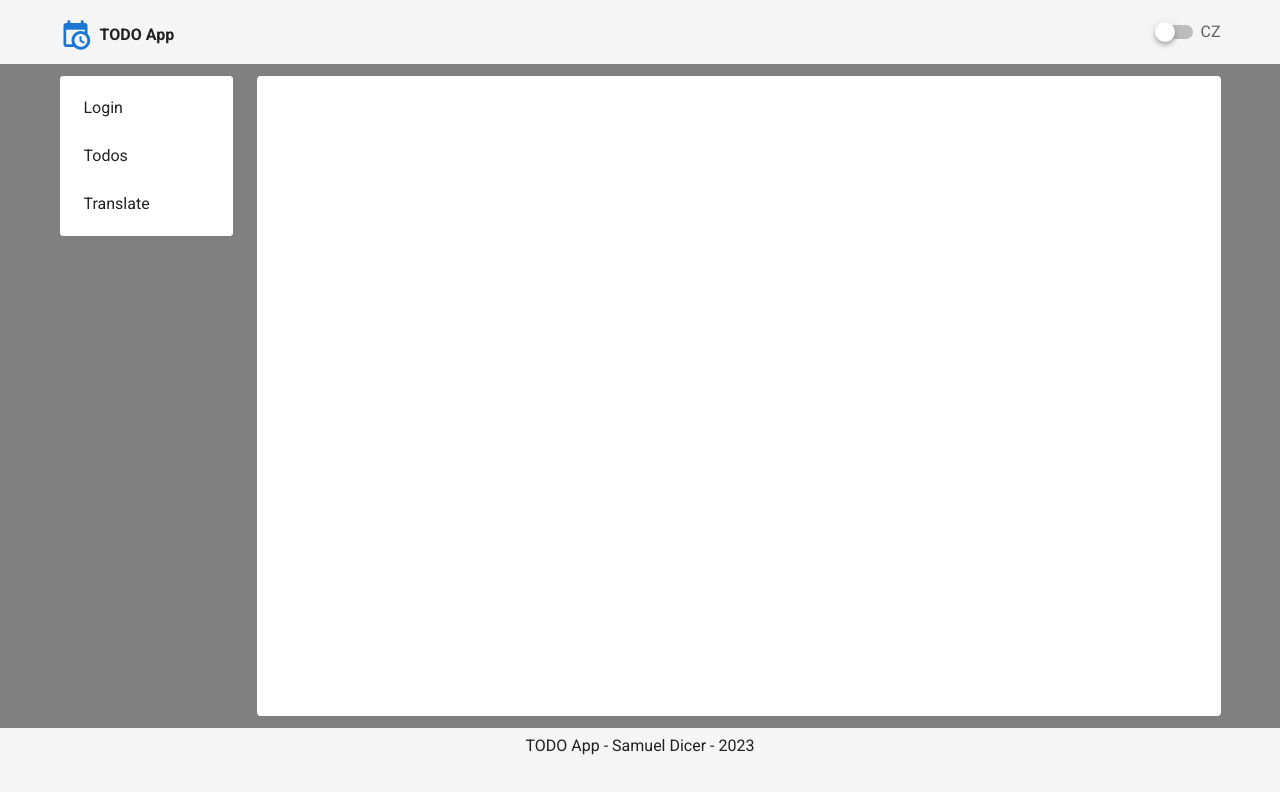
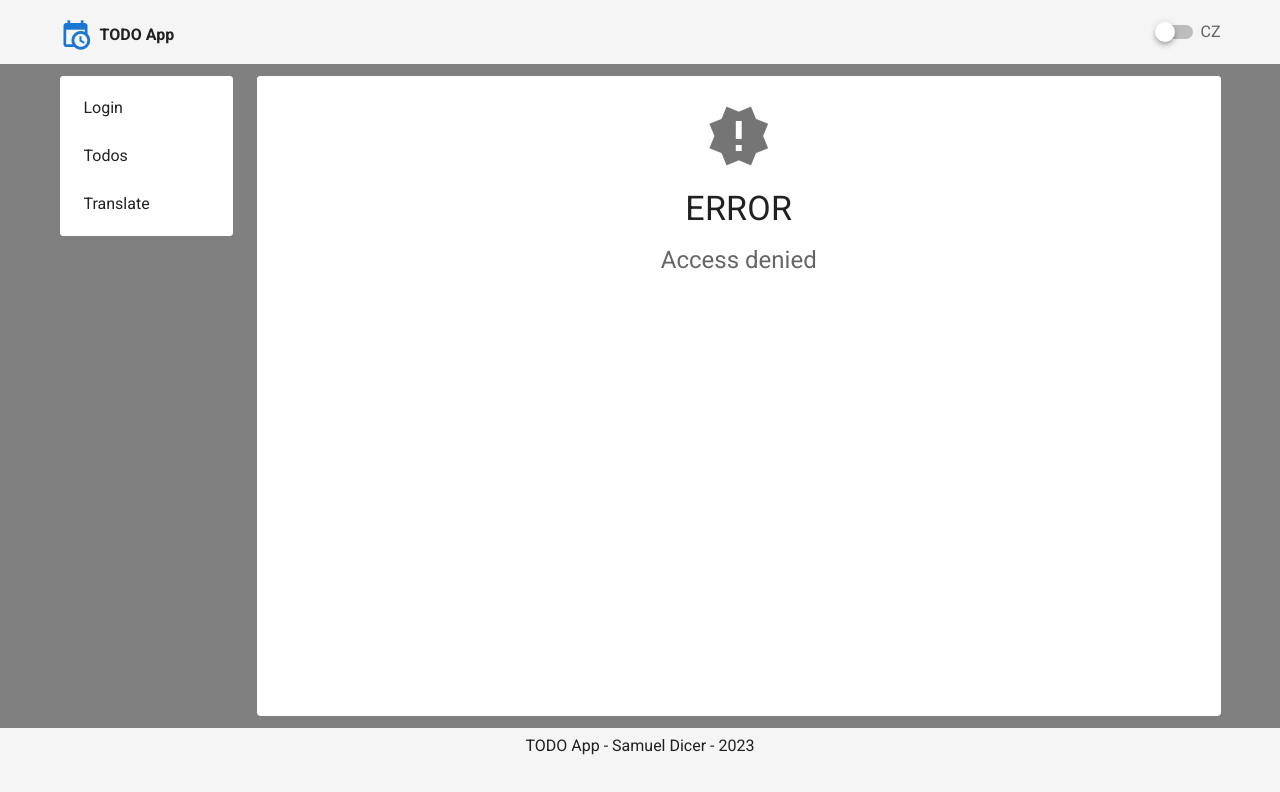
Before and after one commit to samodicer/TodoApp, a Vue app: page /error in a window 1280 px wide. Shown: the top 792 px of the page. Built offline with nearby package versions, Linux system fonts and the light colour scheme.

Commit message:
Error view
Error view added

```diff
--- a/src/main.js
+++ b/src/main.js
@@ -3,14 +3,14 @@ import App from "./App.vue";
 import router from "./router";
 import store from "./store";
 import vuetify from "./plugins/vuetify";
-import i18n from './i18n'
+import i18n from "./i18n";
 
 Vue.config.productionTip = false;
 
 router.beforeEach((to, from, next) => {
   if (to.matched.some((record) => record.meta.requiresLogin)) {
     if (localStorage.getItem("authToken") == null) {
-      next({ name: "login" });
+      next({ name: "error" });
     } else {
       next();
     }
@@ -24,5 +24,5 @@ new Vue({
   store,
   vuetify,
   i18n,
-  render: (h) => h(App)
+  render: (h) => h(App),
 }).$mount("#app");
--- a/src/router/index.js
+++ b/src/router/index.js
@@ -3,6 +3,7 @@ import VueRouter from "vue-router";
 import TodosView from "../views/TodosView.vue";
 import LoginView from "../views/LoginView.vue";
 import TranslateView from "../views/TranslateView.vue";
+import ErrorView from "../views/ErrorView.vue";
 
 Vue.use(VueRouter);
 
@@ -28,6 +29,11 @@ const routes = [
       requiresLogin: true,
     },
   },
+  {
+    path: "/error",
+    name: "error",
+    component: ErrorView,
+  },
 ];
 
 const router = new VueRouter({
--- /dev/null
+++ b/src/views/ErrorView.vue
@@ -0,0 +1,18 @@
+<template>
+  <v-card class="d-flex-direction-column justify-center pa-6" flat>
+    <div class="text-center">
+      <v-icon size="72">mdi-alert-octagram</v-icon>
+    </div>
+    <v-card-title class="justify-center text-h4">ERROR</v-card-title>
+    <v-card-text class="text-center text-h5">Access denied</v-card-text>
+  </v-card>
+</template>
+
+<script>
+export default {
+  name: "ErrorView",
+  data() {
+    return {};
+  },
+};
+</script>
```
